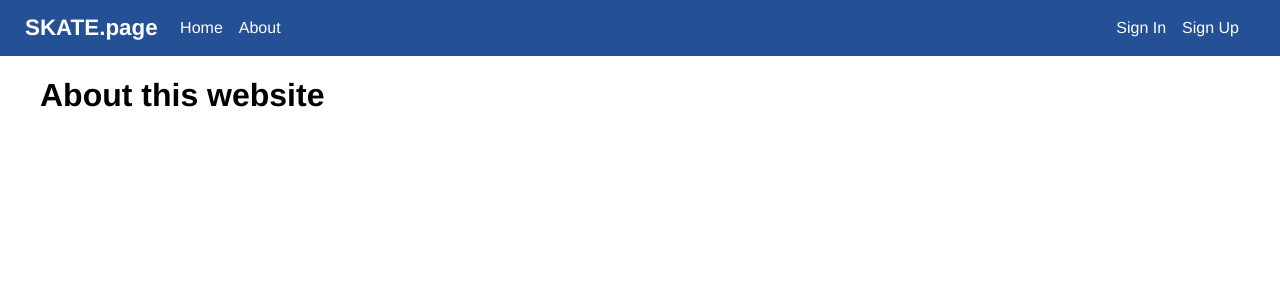
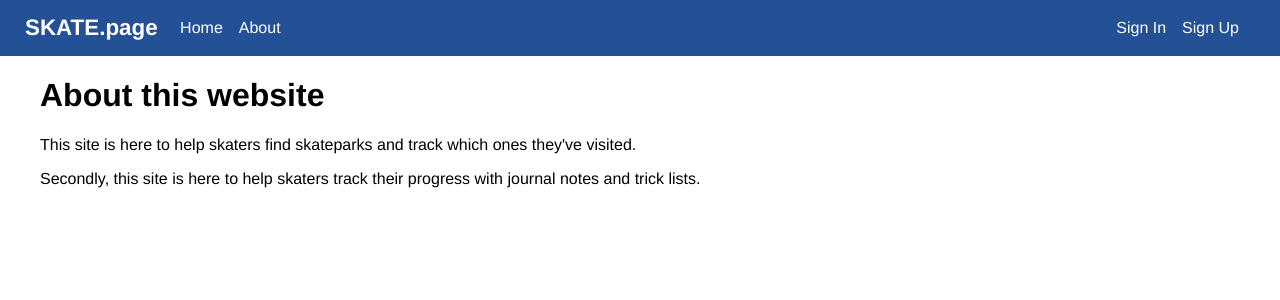
Before and after one commit to jhnnyk/SkatePage, a Vue app: page /about in a window 1280 px wide. Shown: the top 300 px of the page. Built offline with nearby package versions, Linux system fonts and the light colour scheme; no server answers.

Commit message:
mission statement

```diff
--- a/src/views/AboutView.vue
+++ b/src/views/AboutView.vue
@@ -3,5 +3,13 @@
 <template>
   <main>
     <h1>About this website</h1>
+    <p>
+      This site is here to help skaters find skateparks and track which ones
+      they've visited.
+    </p>
+    <p>
+      Secondly, this site is here to help skaters track their progress with
+      journal notes and trick lists.
+    </p>
   </main>
 </template>
```
